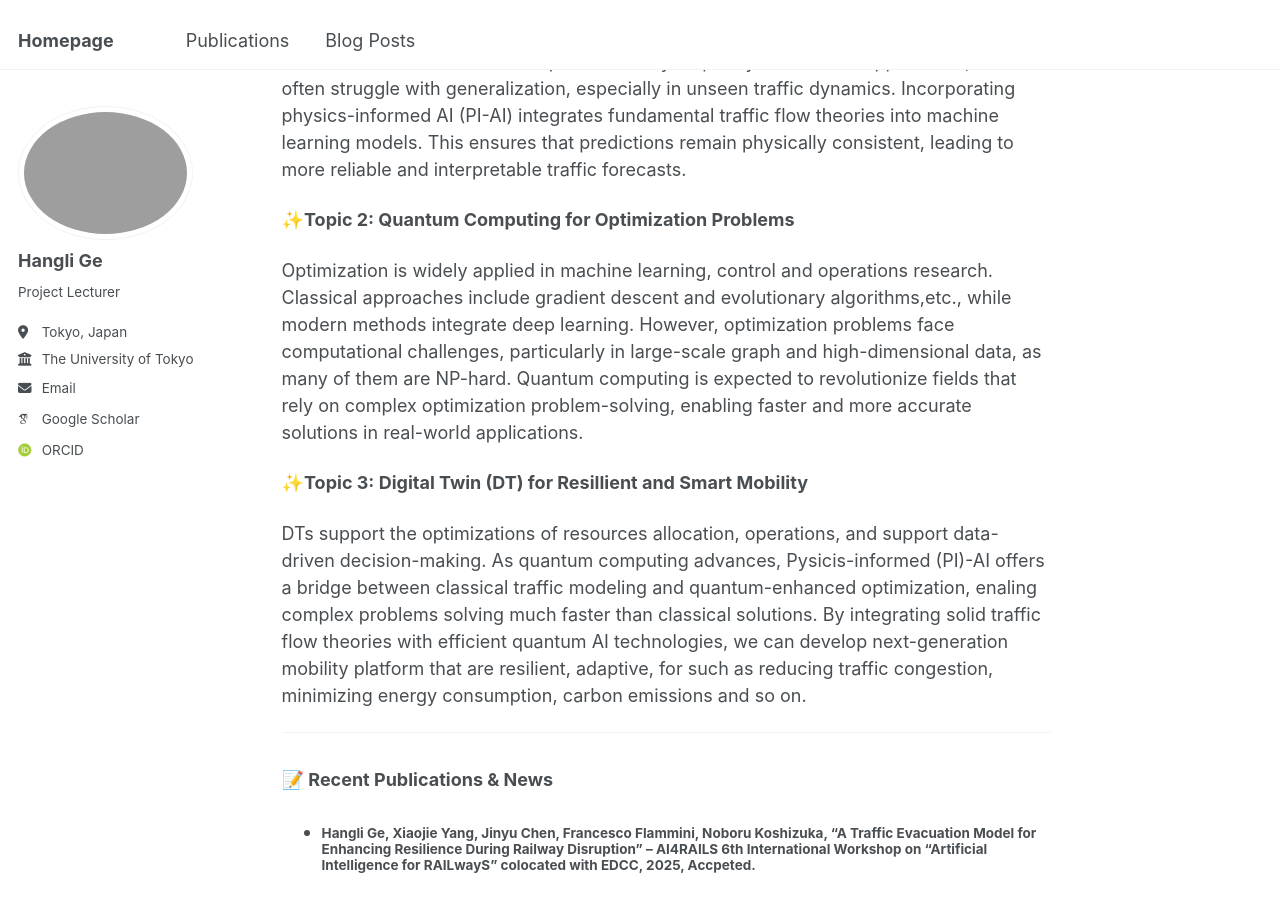
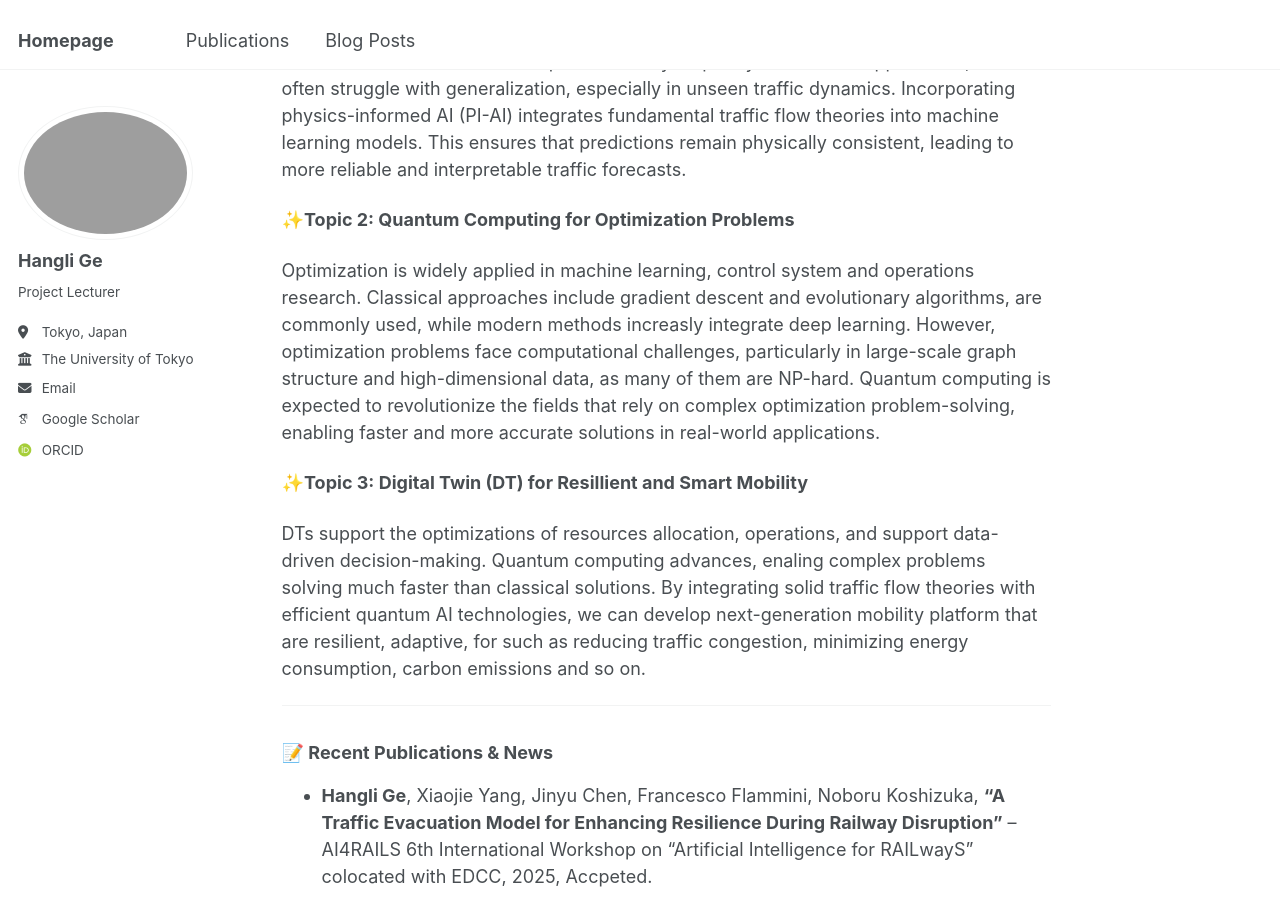
Before and after one commit to christie888/christie888.github.io, a Jekyll site: the page built from _pages/about.md, in a window 1280 px wide and 900 px high, scrolled down 520 px. Built offline with Jekyll 4.4.1, drawn with Linux system fonts in a browser that asks for light colours; some web fonts are replaced; some of the changed text lies outside the part shown.

Commit message:
Update about.md

```diff
--- a/_pages/about.md
+++ b/_pages/about.md
@@ -23,19 +23,18 @@ My name is  Hangli Ge (葛杭丽 | 葛杭麗). I am currently a Project Lecturer
 
  **✨Topic 2: Quantum Computing for Optimization Problems**
 
-Optimization is widely applied in machine learning, control and operations research. Classical approaches include gradient descent and evolutionary algorithms,etc., while modern methods integrate deep learning. However, optimization problems face computational challenges, particularly in large-scale graph and high-dimensional data, as many of them are NP-hard. Quantum computing is expected to revolutionize fields that rely on complex optimization problem-solving, enabling faster and more accurate solutions in real-world applications.
+Optimization is widely applied in machine learning, control system and operations research. Classical approaches include gradient descent and evolutionary algorithms, are commonly used, while modern methods increasly integrate deep learning. However, optimization problems face computational challenges, particularly in large-scale graph structure and high-dimensional data, as many of them are NP-hard. Quantum computing is expected to revolutionize the fields that rely on complex optimization problem-solving, enabling faster and more accurate solutions in real-world applications.
 
 
 **✨Topic 3: Digital Twin (DT) for Resillient and Smart Mobility**
 
 DTs support the optimizations of resources allocation, operations, and support data-driven decision-making.
-As quantum computing advances, Pysicis-informed (PI)-AI offers a bridge between classical traffic modeling and quantum-enhanced optimization, enaling complex problems solving much faster than classical solutions. By integrating solid traffic flow theories with efficient quantum AI technologies, we can develop next-generation mobility platform that are resilient, adaptive, for such as reducing traffic congestion, minimizing energy consumption, carbon emissions  and so on.
+Quantum computing advances, enaling complex problems solving much faster than classical solutions. By integrating solid traffic flow theories with efficient quantum AI technologies, we can develop next-generation mobility platform that are resilient, adaptive, for such as reducing traffic congestion, minimizing energy consumption, carbon emissions  and so on.
 
 ---
-
 ### 📝 Recent Publications & News
-* #####  **Hangli Ge**, Xiaojie Yang, Jinyu Chen, Francesco Flammini, Noboru Koshizuka, **"A Traffic Evacuation Model for Enhancing Resilience During Railway Disruption"** – AI4RAILS 6th International Workshop on “Artificial Intelligence for RAILwayS” colocated with EDCC, 2025, Accpeted.
-* ##### Xiaojie Yang, **Hangli Ge**, Jiawei Wang, Zipei Fan, Renhe Jiang, Ryosuke Shibasaki, Noboru Koshizuka, **"CausalMob: Causally Predicting Human Mobility with LLMs-derived Human Intentions toward Public Events"**, - 2025, 31st SIGKDD Conference on Knowledge Discovery and Data Mining, Accpeted.
+*  **Hangli Ge**, Xiaojie Yang, Jinyu Chen, Francesco Flammini, Noboru Koshizuka, **"A Traffic Evacuation Model for Enhancing Resilience During Railway Disruption"** – AI4RAILS 6th International Workshop on “Artificial Intelligence for RAILwayS” colocated with EDCC, 2025, Accpeted.
+*  Xiaojie Yang, **Hangli Ge**, Jiawei Wang, Zipei Fan, Renhe Jiang, Ryosuke Shibasaki, Noboru Koshizuka, **"CausalMob: Causally Predicting Human Mobility with LLMs-derived Human Intentions toward Public Events"**, - 2025, 31st SIGKDD Conference on Knowledge Discovery and Data Mining, Accpeted.
 * #####  **Hangli Ge**, Xiaojie Yang, Itsuki Matsunaga, Dizhi Huang, Noboru Koshizuka, **"FRTP: Federating Route Search Records to Enhance Long-term Traffic Prediction"**, 2024 IEEE International Conference on Ubiquitous Intelligence and Computing（IEEE BigData 2024）
 *  #####  Ge Hangli, Takashi Michikata, and Noboru Koshizuka.“K-neighboring on Multi-weighted Graphs for Passenger Count Prediction on Railway Networks.” 情報処理学会論文誌 Journal of Information Processing 32 (2024): 575-585. (特選選考論文賞・Specially Selected Paper)
 *  #####  Xiaojie Yang, Zipei Fan, **Hangli Ge**, Takashi Michikata, Noboru Koshizuka, **"Causality-Aware Next Location Prediction Framework Based on Human Mobility Stratification"** The 21st IEEE International Conference on Ubiquitous Intelligence and Computing (UIC 2024)
@@ -47,10 +46,7 @@ As quantum computing advances, Pysicis-informed (PI)-AI offers a bridge between
 *   ##### Hiroki Oikawa, Hangli Ge, Noboru koshizuka, “On-line Interpolation-based Data Management for Time-Series Data toward Edge Computing” GLOBECOM 2022-2022 IEEE Global Communications Conference, 5050-5056
 * ##### Hangli Ge, Lifeng Lin, Renhe Jiang, Takashi Michikata, Noboru Koshizuka, “Multi-weighted Graphs Learning for Passenger Count Prediction on Railway Network”, In 2022 IEEE 46th Annual Computers, Software, and Applications Conference (COMPSAC) (pp.374-382).IEEE.
 * ##### Ge Hangli, Zhe Sun, Yasuhira Chiba, and Noboru Koshizuka. "Accurate indoor location awareness based on machine learning of environmental sensing data." Computers & Electrical Engineering 98 (2022): 107676.
-* ##### Hangli Ge, Xiaohui Peng, Noboru Koshizuka, Applying knowledge inference on event-conjunction for automatic control in smart building, Applied Sciences 11 (3), 935,2021
-
-
-
+* ##### Hangli Ge, Xiaohui Peng, Noboru Koshizuka, Applying knowledge inference on event-conjunction for automatic control in smart building, Applied Sciences 11 (3), 935, 2021
 
 More Publications 👉 [Google Scholar](https://scholar.google.com/citations?user=8lFqJGMAAAAJ&hl=en)
 
@@ -65,8 +61,8 @@ More Publications 👉 [Google Scholar](https://scholar.google.com/citations?use
 
 | Grant Name | Duration |
 |------------|-------------|
-| **Early-Career Researcher Program, Grants-in-Aid for Scientific Research (JSPS KAKENHI)** |  2025.04. - 2027.03. |
-| **Foundation for the Promotion of Electrical Communication Research Grant** |  2025.05. - 2027.03. |
+| Early-Career Researcher Program, Grants-in-Aid for Scientific Research (JSPS KAKENHI)|  2025.04. - 2027.03. |
+| Foundation for the Promotion of Electrical Communication Research Grant |  2025.05. - 2027.03. |
 
 ---
 
```
